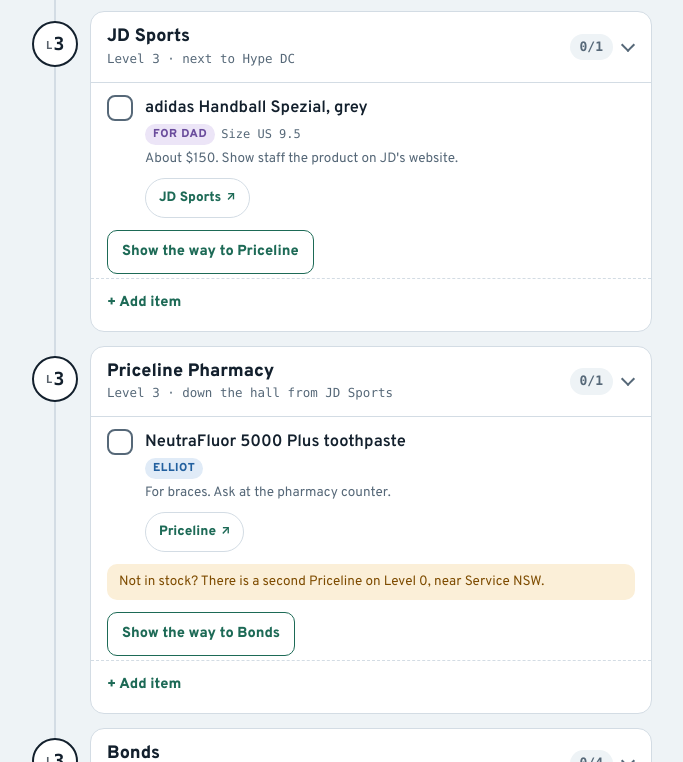
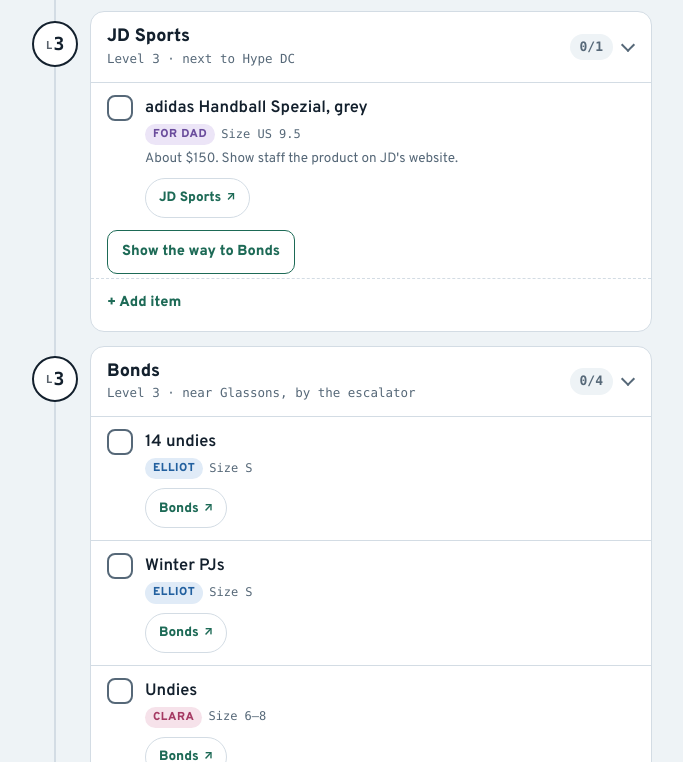
Before and after one commit to unknowncharicter/Europe-Christmas-trip-shopping-list, a plain HTML site: page index.html in a window 1280 px wide. Shown: the part 2038-2800 px from the top of the page, without its empty margins (298-981 px from the left). Drawn offline with Linux system fonts and the light colour scheme; a web font is replaced by a local one.

Commit message:
Remove pharmacy stop and NeutraFluor; add pants return at Myer
Priceline doesn't stock NeutraFluor, so it comes off this list.
JD Sports now goes straight to Bonds.

Co-Authored-By: Claude Opus 5.5 <noreply@anthropic.com>
Claude-Session: https://claude.ai/code/session_01GKwR6jD5zdwEjAEbvixCBs

```diff
--- a/index.html
+++ b/index.html
@@ -182,6 +182,7 @@ h1{margin:0; font-size:32px; line-height:1.05; font-weight:800; letter-spacing:-
 .tag.c{background:var(--clara-soft); color:var(--clara)}
 .tag.b{background:var(--bg); color:var(--muted)}
 .tag.g{background:var(--gift-soft); color:var(--gift)}
+.tag.t{background:var(--note-soft); color:var(--note)}
 .size{font-family:var(--mono); font-size:12px; color:var(--muted)}
 .inote{font-size:13.5px; color:var(--muted)}
 .del{flex:none; width:48px; border:0; background:none; color:var(--muted); font-size:22px; line-height:1}
@@ -297,7 +298,6 @@ h1{margin:0; font-size:32px; line-height:1.05; font-weight:800; letter-spacing:-
     <ul>
       <li><strong>Check stock before you go</strong>Tap the shop names under each item to open that shop's website. Where the site lets you, pick Macquarie Centre as your store.</li>
       <li><strong>Leather sneakers are not waterproof</strong>Snow will soak them. Look for waterproof kids boots, or buy a waterproofing spray for the sneakers. Kathmandu and Macpac may have kids snow boots, so check on Level 4.</li>
-      <li><strong>NeutraFluor 5000 Plus is often kept behind the counter</strong>Ask the pharmacist. Calling the pharmacy first to check stock saves a wasted trip.</li>
       <li><strong>Sizes</strong>Elliot is a Small. Some shops call that adult S, others boys 14, so compare. Clara is 6–8.</li>
       <li><strong>Dad's shoes: check stock first</strong>Check the JD Sports website or call the shop to make sure they have the grey Handball Spezial in US 9.5.</li>
       <li><strong>Still need for the snow?</strong>Beanie, gloves, thermal socks and a neck warmer. All are at Kathmandu and Macpac on Level 4. Tap "Add item" to add them.</li>
@@ -352,19 +352,11 @@ h1{margin:0; font-size:32px; line-height:1.05; font-weight:800; letter-spacing:-
         { id: "g-brody-book", who: "g", for: "Brody", text: "A book" }
       ] },
     { id: "jd", level: "3", name: "JD Sports", where: "Level 3 · next to Hype DC",
-      way: { to: "Priceline", maps: [
-        { src: "maps/05-jd-sports-to-priceline.png", w: 808, h: 947, cap: "Walk down the hall past The Athlete's Foot. Priceline is on your left, just after Oz Hair & Beauty." }
+      way: { to: "Bonds", maps: [
+        { src: "maps/06-priceline-to-bonds.png", w: 1775, h: 841, cap: "Head back along the main hall the way you came, past Lids. Bonds is just past Glassons, on your left. (This map starts at Priceline, just down the hall from JD Sports.)" }
       ] },
       items: [
         { id: "g-dad", who: "g", for: "Dad", text: "adidas Handball Spezial, grey", size: "US 9.5", note: "About $150. Show staff the product on JD's website." }
-      ] },
-    { id: "pharm", level: "3", name: "Priceline Pharmacy", where: "Level 3 · down the hall from JD Sports",
-      way: { to: "Bonds", maps: [
-        { src: "maps/06-priceline-to-bonds.png", w: 1775, h: 841, cap: "Walk back up the hall past Novo Shoes. At the top, turn left along the main hall and go past Lids. Bonds is just past Glassons, on your left." }
-      ] },
-      alt: "Not in stock? There is a second Priceline on Level 0, near Service NSW.",
-      items: [
-        { id: "e-paste", who: "e", text: "NeutraFluor 5000 Plus toothpaste", note: "For braces. Ask at the pharmacy counter." }
       ] },
     { id: "bonds", level: "3", name: "Bonds", where: "Level 3 · near Glassons, by the escalator",
       way: { to: "Myer", maps: [
@@ -383,6 +375,7 @@ h1{margin:0; font-size:32px; line-height:1.05; font-weight:800; letter-spacing:-
         { src: "maps/08-myer-to-seed.png", w: 1650, h: 760, step: "Level 2", cap: "Leave Myer on Level 2, by Adairs. You pass Lovisa on your left (you come back to it later). Walk along the hall past Witchery and Cotton On. Seed Heritage is on your right." }
       ] },
       items: [
+        { id: "t-return", who: "t", text: "Return pants", note: "Bring the pants and the receipt." },
         { id: "c-shoes", who: "c", text: "Leather sneakers for the snow", note: "Bring Clara to try them on with thick socks." }
       ] },
     { id: "seed", level: "2", name: "Seed Heritage", where: "Level 2 · past Cotton On",
@@ -453,7 +446,6 @@ h1{margin:0; font-size:32px; line-height:1.05; font-weight:800; letter-spacing:-
     "g-dee": [["Rebel clothes", "https://www.rebelsport.com.au/fitness/hybrid-training/hybrid-training-clothing"], ["Rebel gym gear", "https://www.rebelsport.com.au/ptp"]],
     "g-phil": [["Harry Hartog", "https://www.harryhartog.com.au/products/star-wars-the-mandalorian-a-graphic-novel-star-wars-9781761215797"]],
     "g-dad": [["JD Sports", "https://www.jd-sports.com.au/products/handball-spezial-121576842?variants=49621180776663"]],
-    "e-paste": [["Priceline", "https://www.priceline.com.au/search/?q=neutrafluor"]],
     "e-undies": [["Bonds", "https://www.bonds.com.au/mens/underwear/trunks.html"]],
     "e-pjs": [["Bonds", "https://www.bonds.com.au/mens/sleep.html"]],
     "c-undies": [["Bonds", "https://www.bonds.com.au/kids/girls-underwear.html"]],
@@ -466,7 +458,7 @@ h1{margin:0; font-size:32px; line-height:1.05; font-weight:800; letter-spacing:-
     "g-amelia-daise": [["Big W", "https://www.bigw.com.au/brands/daise"], ["Kmart", "https://www.kmart.com.au/product/daise-exfoliating-body-scrub-510g-coconut-glow-43675395/"]]
   };
 
-  var WHO = { e: "Elliot", c: "Clara", b: "Both", g: "Presents" };
+  var WHO = { e: "Elliot", c: "Clara", b: "Both", g: "Presents", t: "Return" };
   var KEY = "europe-trip-shopping-v1";
   var state = { checked: {}, custom: {}, filter: "all", last: null };
   var expanded = {};   // per-visit open/closed overrides
--- a/sw.js
+++ b/sw.js
@@ -1,6 +1,6 @@
 // Keeps a copy of the app on the phone so it still opens with no signal in the centre.
 // Change VERSION whenever the app or maps change, so phones pick up the new copy.
-const VERSION = "trip-shopping-v3";
+const VERSION = "trip-shopping-v5";
 const FILES = [
   "./",
   "index.html",
@@ -11,7 +11,6 @@ const FILES = [
   "maps/02-rebel-to-harry-hartog.png",
   "maps/03-harry-hartog-to-escalator.png",
   "maps/04-escalator-to-jd-sports.png",
-  "maps/05-jd-sports-to-priceline.png",
   "maps/06-priceline-to-bonds.png",
   "maps/07-bonds-to-myer.png",
   "maps/08-myer-to-seed.png",
```
Also changed, not shown: maps/05-jd-sports-to-priceline.png (deleted).
